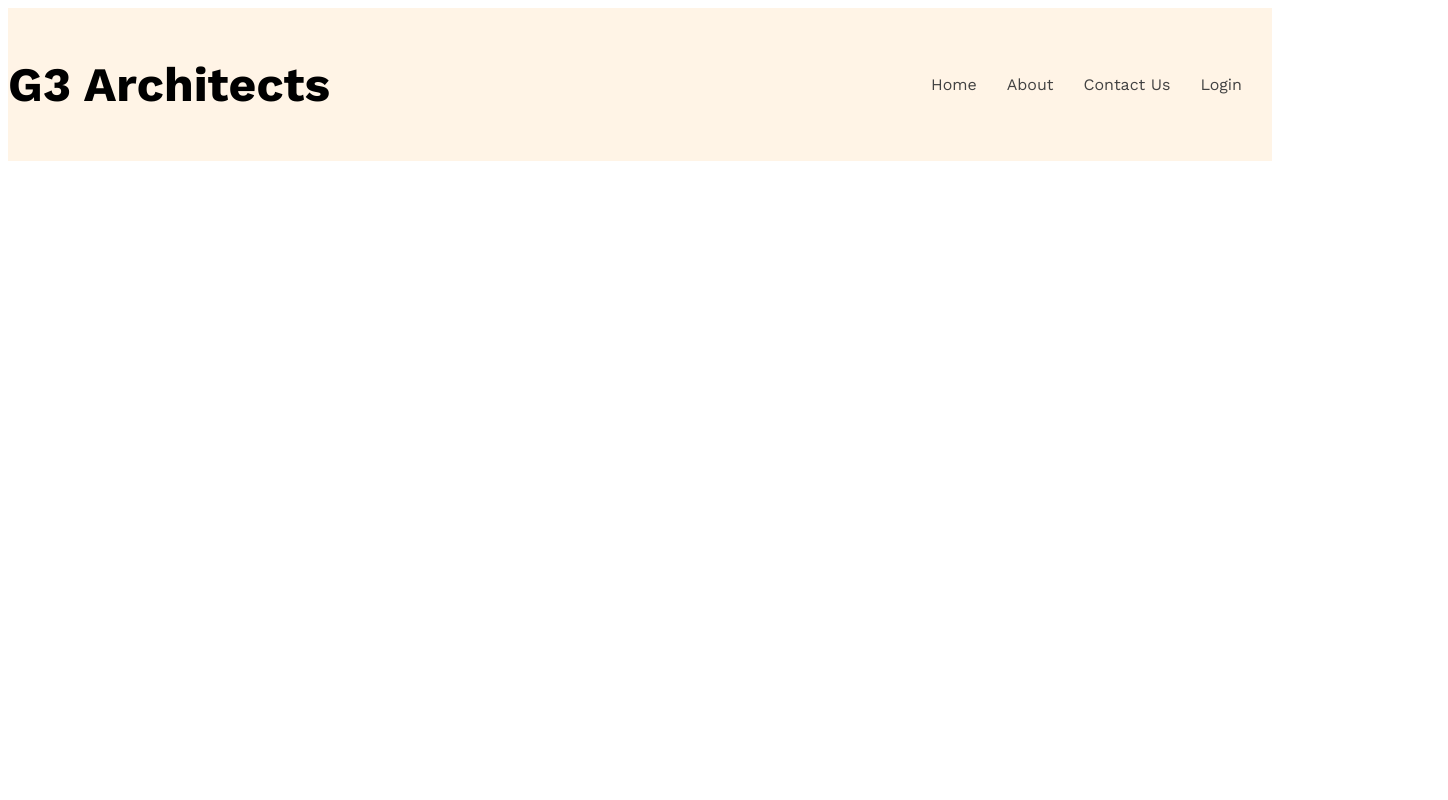
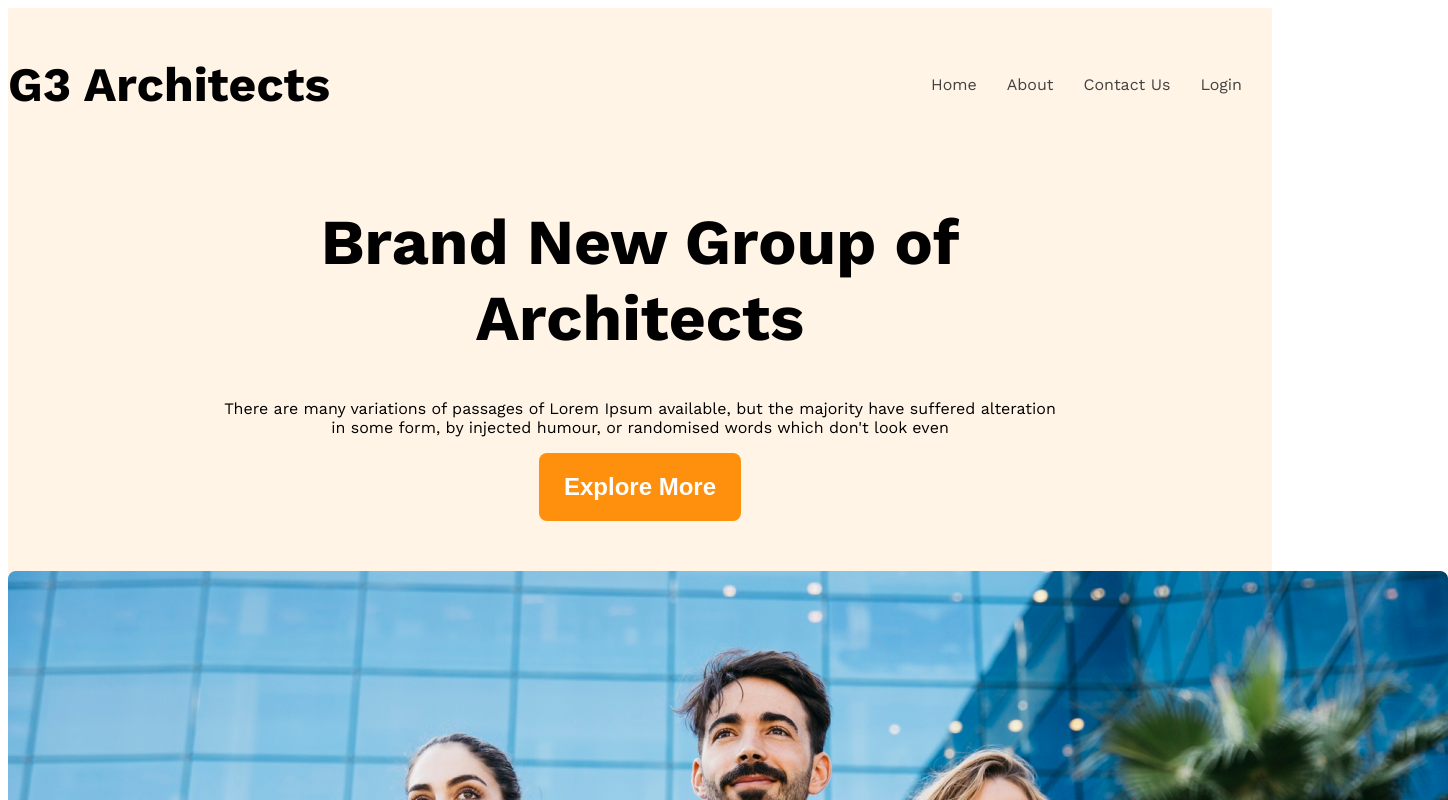
Before and after one commit to SOHAG-SHU/g3-architect-website, a plain HTML site: page index.html in a window 1280 px wide. Shown: the top 800 px of the page, 1448 px wide, since content can reach past the window. Drawn offline with nearby package versions, Linux system fonts and the light colour scheme.

Commit message:
Added banner  content and image

```diff
--- a/index.html
+++ b/index.html
@@ -20,6 +20,16 @@
                 <li class="nav-item"><a href="" class="nav-link text-gray">Login</a></li>
             </ul>
          </nav>
+
+         <div class="banner">
+            <div class="banner-content">
+            <h1 class="banner-title">Brand New Group of Architects</h1>
+            <p class="banner-description">There are many variations of passages of Lorem Ipsum available, but the majority have suffered alteration in some form, by injected humour, or randomised words which don't look even</p>
+
+            <button class="btn-primary">Explore More</button>
+         </div>
+         <img src="images/banner.png" alt="">
+         </div>
     </header>
     <main>
 
--- a/styles/architects.css
+++ b/styles/architects.css
@@ -9,6 +9,9 @@
 /* shared style */
 .display-flex{
     display:flex;
+}
+.text-primary{
+  color: #FF900E;
 }
 /* dark 02 */
 .text-gray{
@@ -22,6 +25,16 @@
 .bg-light{
   background-color: rgba(255, 144, 14, 0.1);
 }
+.btn-primary{
+  background-color: #FF900E;
+  color: white;
+  padding: 20px 25px;
+  font-size: 1.5rem;
+  font-weight: 600;
+  border-radius: 8px;
+  border: none;
+}
+
 /* header styles */
 /* navbar related styles */
 .navbar{
@@ -43,6 +56,24 @@
 }
 
 .navbar,.banner{
-  max-width: 1440;
+  max-width: 1440px;
   margin: 0 auto;
 }
+
+/* banner-related styles */
+
+.banner-content{
+  max-width: 850px;
+  margin: 0 auto;
+  text-align: center;
+  margin-bottom: 50px;
+}
+
+.banner-title{
+  font-weight: 700;
+  font-size: 4rem;
+
+}
+.banner-image{
+  width: 100%;
+}
```
